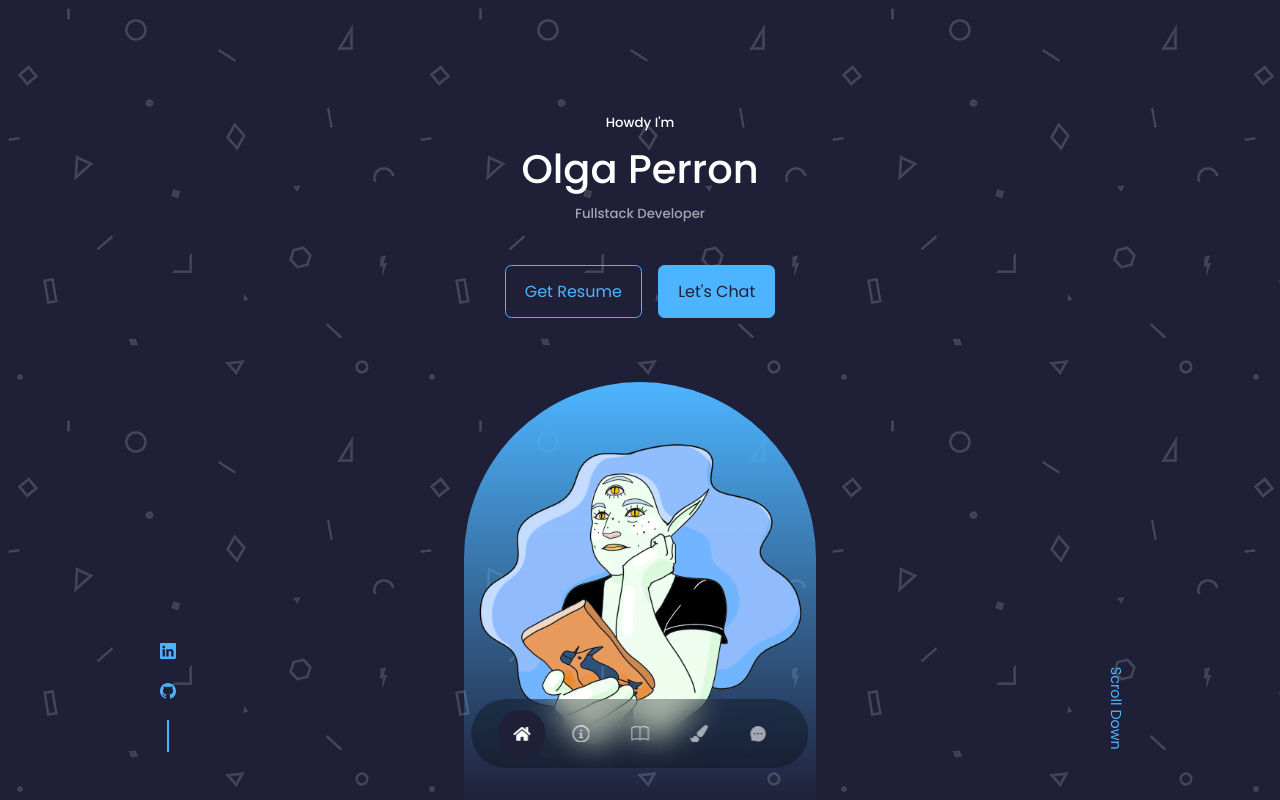
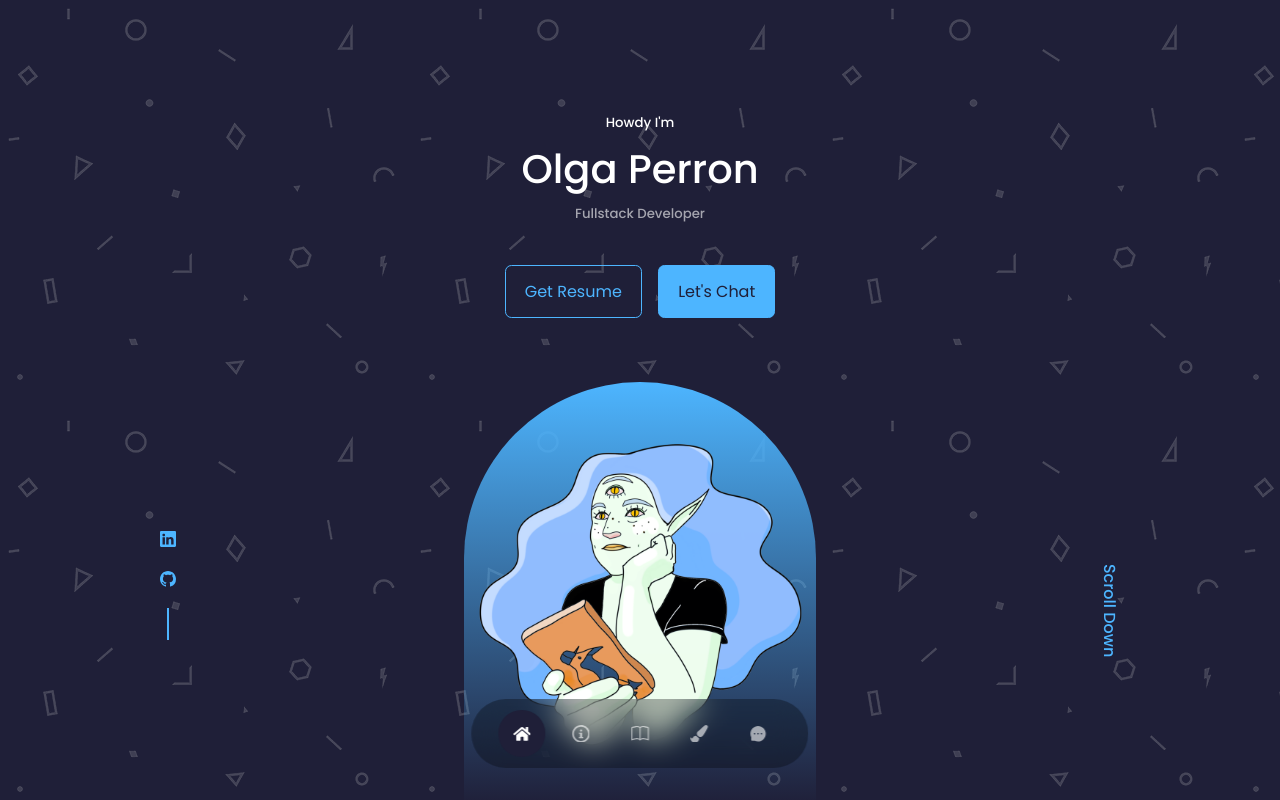
Before and after one commit to 0lgaP/portfolio, a React (Create React App) app in the folder 0lga.ca/: page / in a window 1280 px wide. Shown: the top 800 px of the page. Built offline with nearby package versions, Linux system fonts and the light colour scheme.

Commit message:
header styling

```diff
--- a/0lga.ca/src/components/header/Header.jsx
+++ b/0lga.ca/src/components/header/Header.jsx
@@ -3,6 +3,7 @@ import './header.css';
 import CTA from './CTA';
 import ME from '../../assets/0lga.png';
 import HeaderSocials from './HeaderSocials';
+import {BsArrowRightSquareFill} from 'react-icons/bs'
 
 
 const Header = () => {
@@ -17,9 +18,7 @@ const Header = () => {
       <div className='me'>
         <img src={ME} alt='Olga Perron' />
       </div>
-      <div>
       <a href='#contact' className='scroll__down'>Scroll Down</a>
-      </div>
       </div>
     </header>
   )
--- a/0lga.ca/src/components/header/header.css
+++ b/0lga.ca/src/components/header/header.css
@@ -26,7 +26,7 @@ header {
   gap: 0.8rem;
   position: absolute;
   left: 0;
-  bottom: 3rem;
+  bottom: 10rem;
 }
 
 .header__socials::after {
@@ -53,10 +53,11 @@ header {
 .scroll__down {
   position: absolute;
   right: -2.3rem;
-  bottom: 5rem;
+  bottom: 11rem;
   transform: rotate(90deg);
-  font-weight: 300;
-  font-size: 0.9rem;
+  font-weight: 500;
+  font-size: 1rem;
+
 }
 
 /* ---------------- Media Queries (Med Devices) ---------------- */
```
